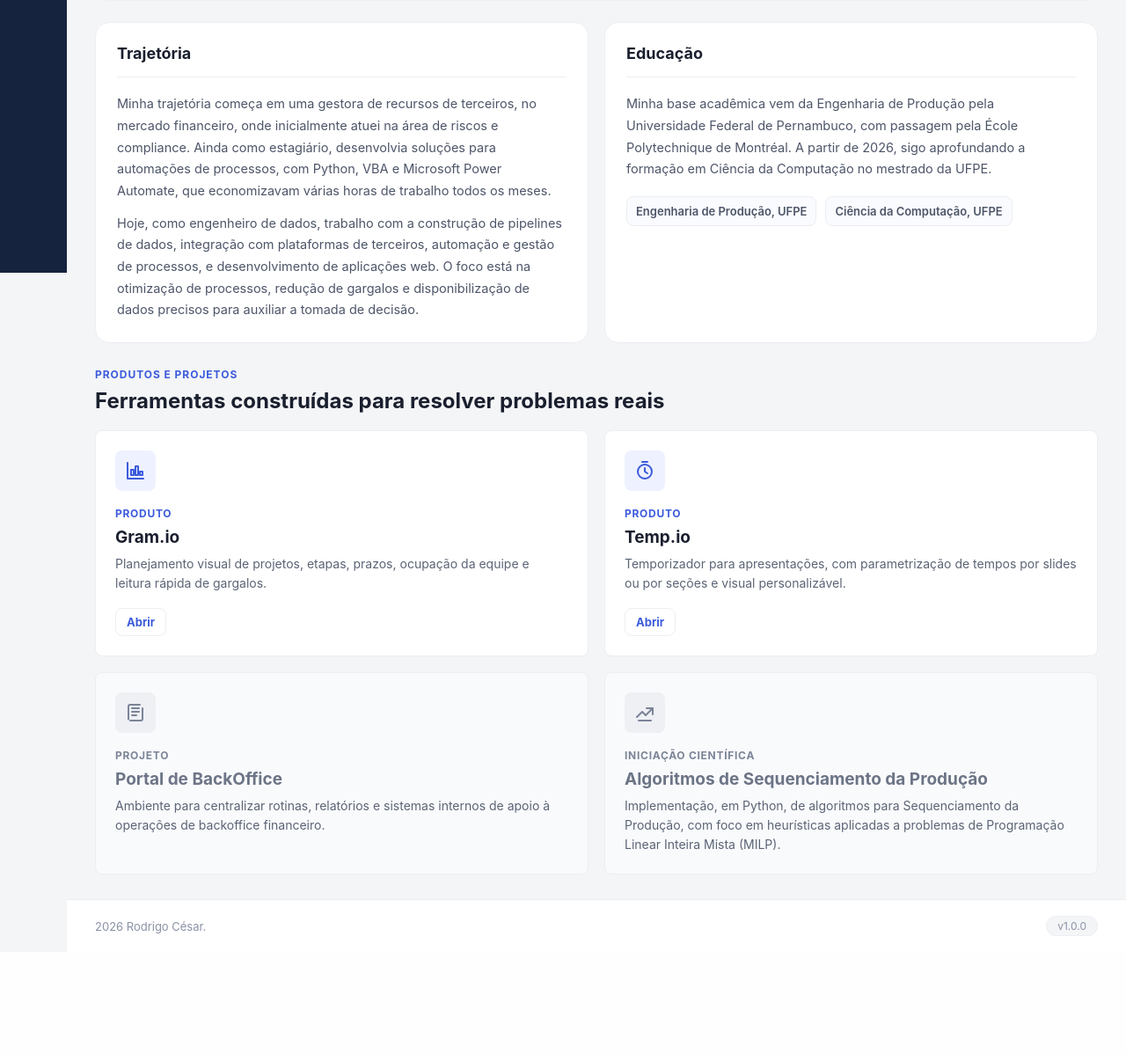
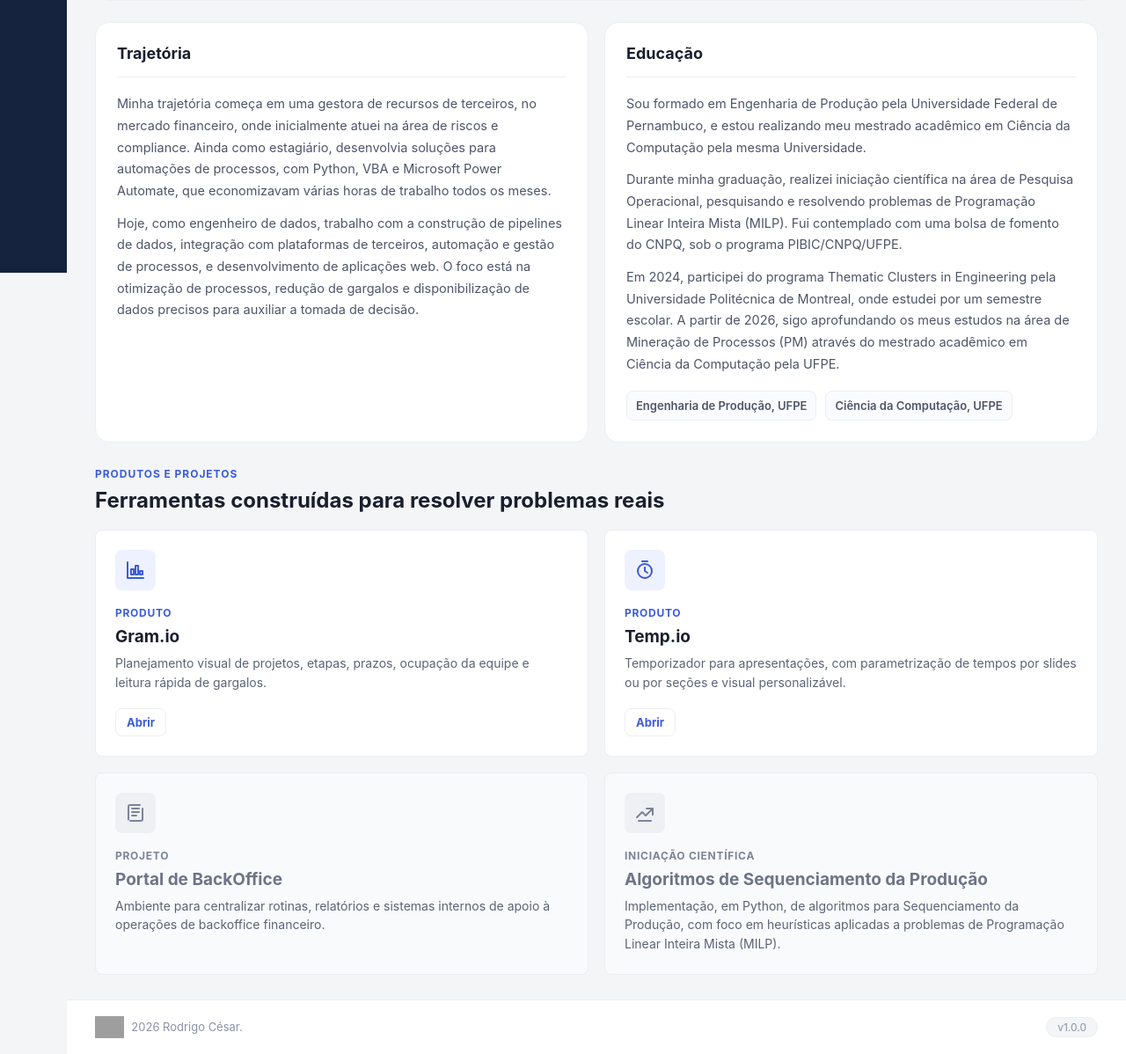
Before and after one commit to RodrigoNoberto/gest.io, a Django app: page /sobre/ in a window 1280 px wide. Shown: the part 490-1688 px from the top of the page at 88% size. Before the commit the page ends 1554 px from the top, so only its background shows below. Run offline with Django 5.2, Linux system fonts and the light colour scheme; grey boxes are pictures that could not be loaded.

Commit message:
docs: adiciona README e CHANGELOG; favicon, logo no rodapé e texto da página Sobre
- README.md com visão geral do portal, produtos, stack e setup local
- CHANGELOG.md com histórico de mudanças
- favicon e logo no rodapé usando static/img/logotipo.svg
- ajustes de CSS na sidebar
- texto de formação acadêmica expandido em sobre.html

```diff
--- a/apps/core/templates/base.html
+++ b/apps/core/templates/base.html
@@ -6,6 +6,7 @@
   <meta name="viewport" content="width=device-width, initial-scale=1.0">
   <title>Gest.io - {% block title %}App{% endblock %}</title>
   <link rel="stylesheet" href="{% static 'css/main.css' %}">
+  <link rel="icon" type="image/svg+xml" href="{% static 'img/logotipo.svg' %}">
   {% block extra_css %}{% endblock %}
 </head>
 <body>
@@ -46,7 +47,10 @@
   </main>
 
   <footer class="footer">
-    <span>2026 Rodrigo César.</span>
+    <div class="footer-brand">
+      <img class="footer-logo" src="{% static 'img/logotipo.svg' %}">
+      <span>2026 Rodrigo César.</span>
+    </div>
     <span class="ver">v1.0.0</span>
   </footer>
 </div>
--- a/apps/core/templates/sobre.html
+++ b/apps/core/templates/sobre.html
@@ -66,9 +66,17 @@
         <h3>Educação</h3>
       </div>
       <p>
-        Minha base acadêmica vem da Engenharia de Produção pela Universidade Federal de Pernambuco, com passagem pela
-        École Polytechnique de Montréal. A partir de 2026, sigo aprofundando a formação em Ciência da Computação no
-        mestrado da UFPE.
+        Sou formado em Engenharia de Produção pela Universidade Federal de Pernambuco,
+        e estou realizando meu mestrado acadêmico em Ciência da Computação pela mesma Universidade.
+      </p>
+      <p>
+        Durante minha graduação, realizei iniciação científica na área de Pesquisa Operacional, pesquisando
+        e resolvendo problemas de Programação Linear Inteira Mista (MILP).
+        Fui contemplado com uma bolsa de fomento do CNPQ, sob o programa PIBIC/CNPQ/UFPE.
+      </p>
+      <p>
+        Em 2024, participei do programa Thematic Clusters in Engineering pela Universidade Politécnica de Montreal, onde estudei por um semestre escolar.
+        A partir de 2026, sigo aprofundando os meus estudos na área de Mineração de Processos (PM) através do mestrado acadêmico em Ciência da Computação pela UFPE.
       </p>
       <div class="about-mini-list">
         <span>Engenharia de Produção, UFPE</span>
--- a/static/css/main.css
+++ b/static/css/main.css
@@ -129,7 +129,7 @@ body {
   background: none;
   width: 100%;
   text-align: left;
-  transition: background .15s, color .15s;
+  transition: background .15s, color .15s, gap .25s ease;
 }
 .nav-item svg { width: 20px; min-width: 20px; height: 20px; }
 .nav-item:hover { background: var(--sidebar-bg-hover); color: #fff; }
@@ -182,7 +182,6 @@ body {
 .sidebar.collapsed .nav-sub { display: none !important; }
 .sidebar.collapsed .nav-group .nav-sub { padding-left: 0; }
 .sidebar.collapsed .brand { justify-content: center; padding-left: 0; }
-.sidebar.collapsed .sidebar-top { padding: 18px 14px 8px; align-items: center; }
 
 /* ---------- MAIN ---------- */
 .main {
@@ -881,6 +880,17 @@ body {
   font-size: 12px;
 }
 
+.footer-brand {
+  display: flex;
+  align-items: center;
+  gap: 8px;
+}
+
+.footer-logo {
+  height: 25px;
+  display: block;
+}
+
 /* ---------- CONTACTS PAGE ---------- */
 .contacts-toolbar {
   margin-bottom: 24px;
```
Also changed, not shown: CHANGELOG.md (added), README.md (added), static/img/logotipo.svg.
